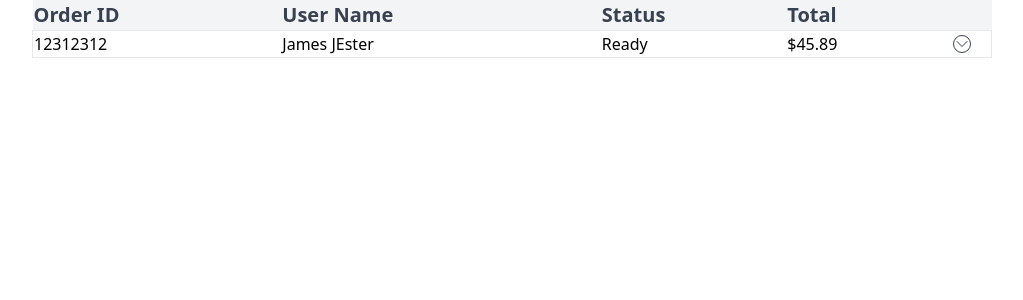
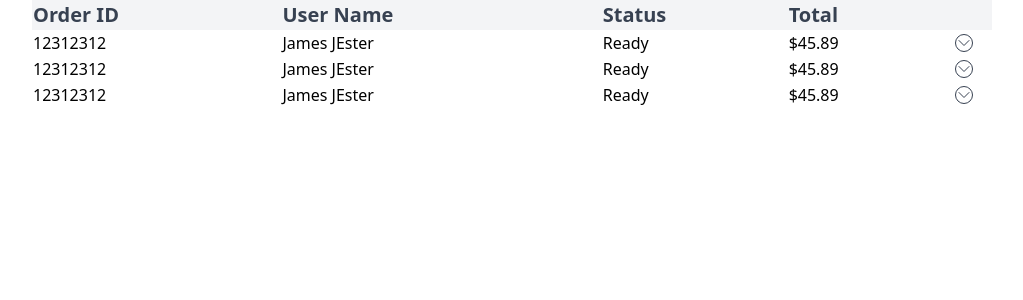
Before and after one commit to francoisdillinger/book_nook_frontend, a React (Vite) app: page / in a window 1280 px wide. Shown: the top 300 px of the page, without its empty margins (128-1151 px from the left). Built offline with nearby package versions, Linux system fonts and the light colour scheme.

Commit message:
Update AdminOrders component

```diff
--- a/src/components/AdminOrders.tsx
+++ b/src/components/AdminOrders.tsx
@@ -15,7 +15,9 @@ export default function AdminOrders() {
 							<th></th>
 						</tr>
 					</thead>
-					<tbody className="border-gray-200 border-solid border rounded-lg">
+					<tbody className="">
+						<TableData />
+						<TableData />
 						<TableData />
 					</tbody>
 				</table>
```
